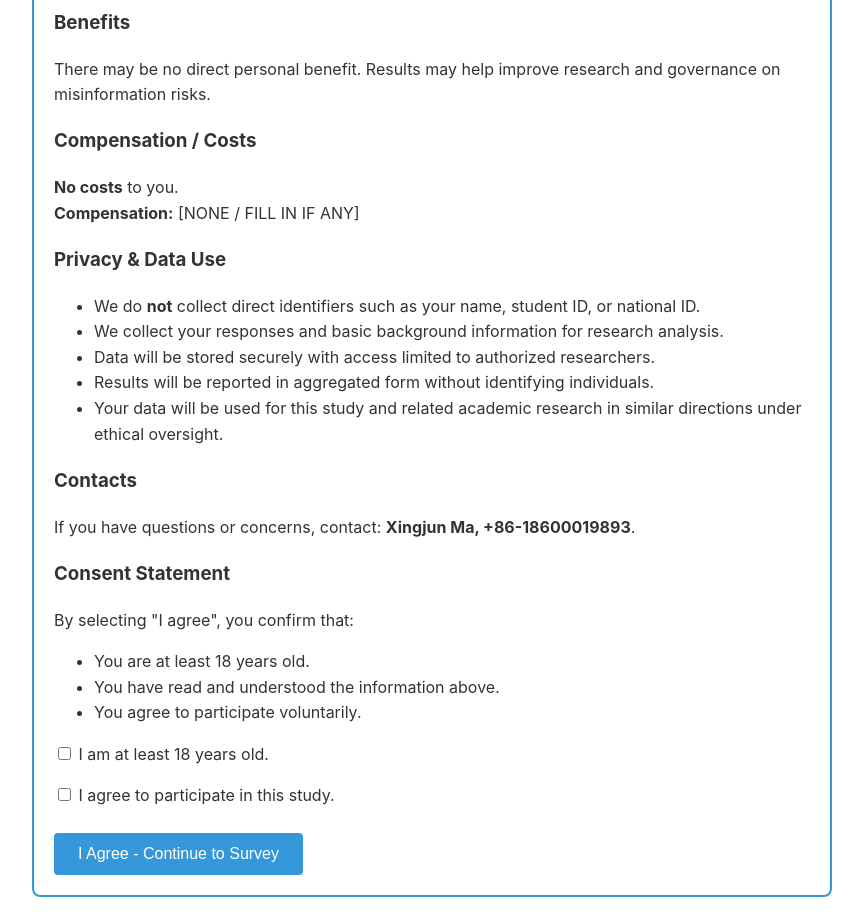
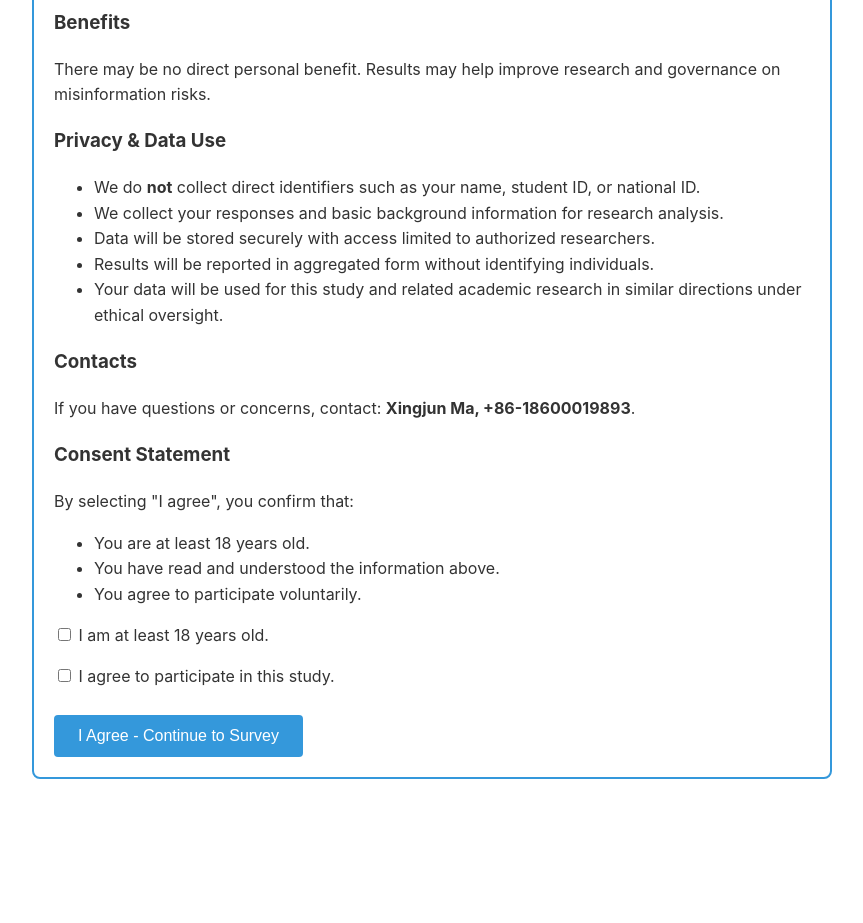
Before and after one commit to megaknight114/Bench_Survey, a plain HTML site: page index.html in a window 1280 px wide. Shown: the part 880-1803 px from the top of the page, without its empty margins (208-1071 px from the left). After the commit the page ends 1709 px from the top, so only its background shows below. Drawn offline with Linux system fonts and the light colour scheme; no server answers.

Commit message:
Remove compensation and costs section
Removed compensation details from the information section.

```diff
--- a/index.html
+++ b/index.html
@@ -141,10 +141,6 @@
 
     <h3>Benefits</h3>
     <p>There may be no direct personal benefit. Results may help improve research and governance on misinformation risks.</p>
-
-    <h3>Compensation / Costs</h3>
-    <p><strong>No costs</strong> to you.<br>
-    <strong>Compensation:</strong> [NONE / FILL IN IF ANY]</p>
 
     <h3>Privacy & Data Use</h3>
     <ul>
```
